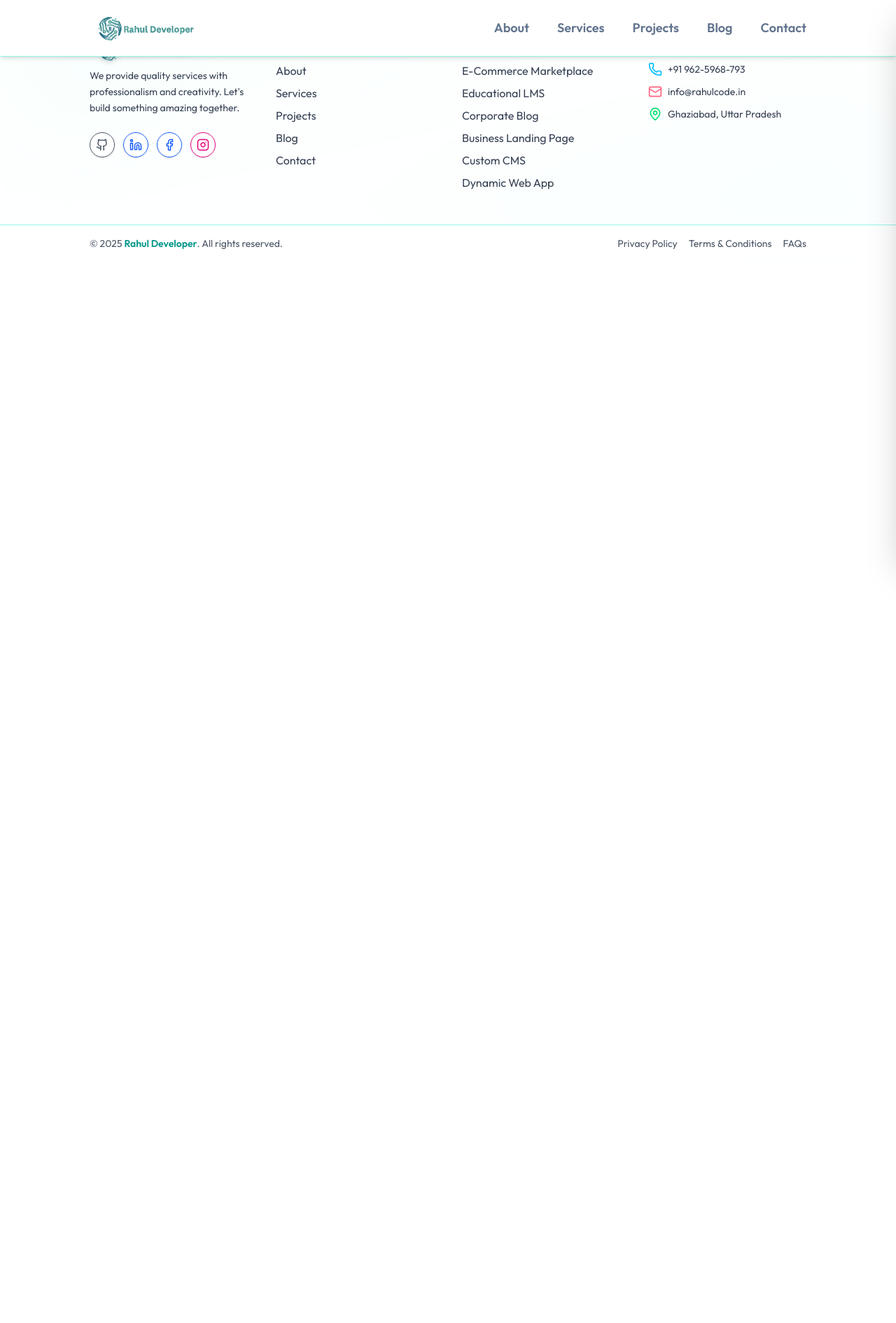
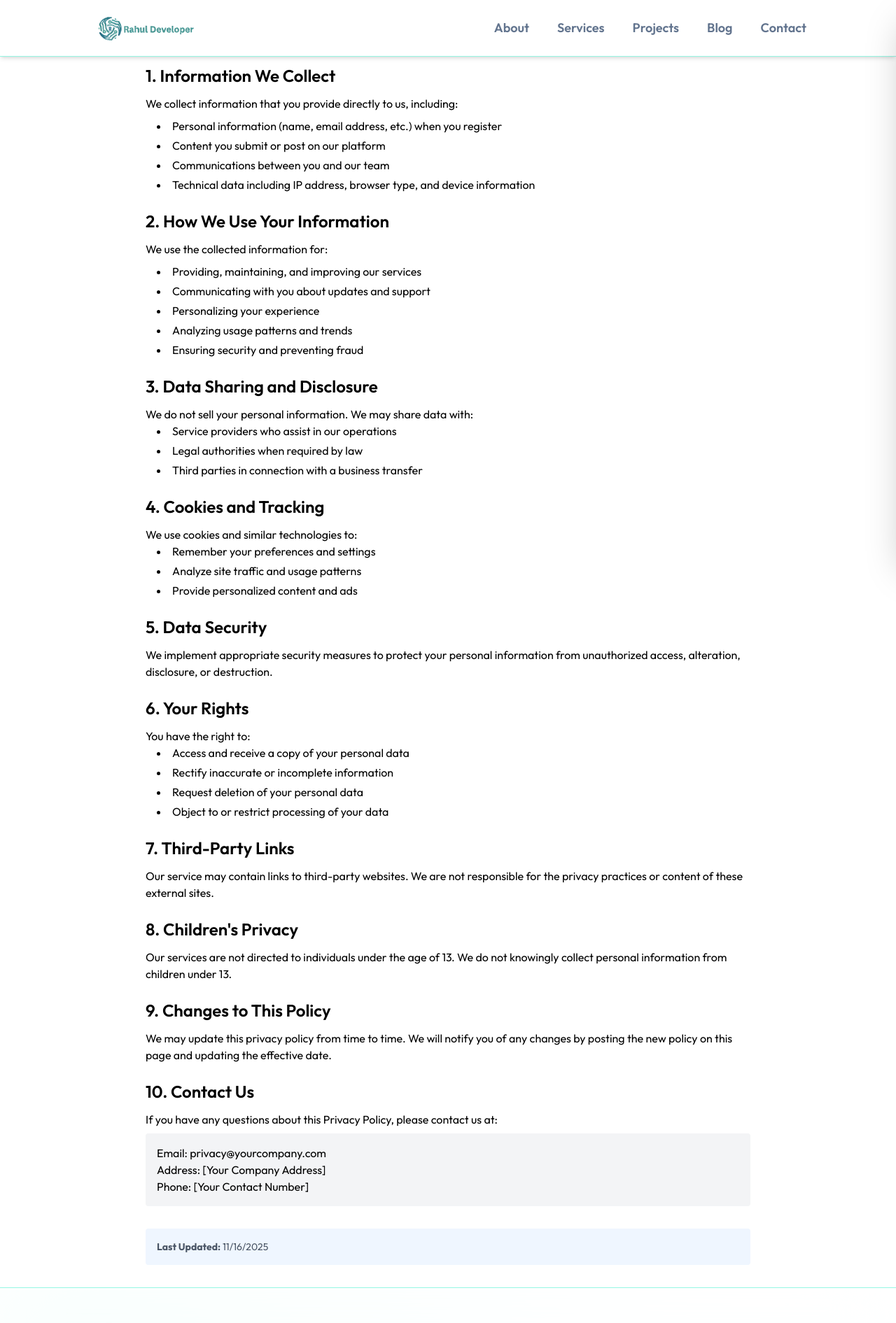
Before and after one commit to Rahul32-code/myservicewebsite, a React (Vite) app: page /privacy-policy in a window 1280 px wide. Shown: the top 1891 px of the page at 70% size. Before the commit the page ends 800 px from the top, so only its background shows below. Built offline with nearby package versions, Linux system fonts and the light colour scheme.

Commit message:
privacy policy  add

```diff
--- a/src/App.jsx
+++ b/src/App.jsx
@@ -12,6 +12,7 @@ import ScrollToTop from "./components/ScrollToTop";
 import Project from "./pages/Project";
 import Faq from "./pages/Faq.Page";
 import TAndC from "./pages/TAndC";
+import Privacy from "./pages/Privacy";
 
 
 function App() {
@@ -26,6 +27,7 @@ function App() {
         <Route path="/Project" element={<Project />} />
         <Route path="/faq" element={<Faq />} />
         <Route path="/terms" element={<TAndC />} />
+        <Route path="/privacy-policy" element={<Privacy />} />
         <Route path="/contact" element={<Contact />} />
       </Routes>
       <Footer />
--- a/src/pages/Privacy.jsx
+++ b/src/pages/Privacy.jsx
@@ -1,11 +1,103 @@
-import React from 'react'
+import React from 'react';
 
 const Privacy = () => {
   return (
-    <div>
+    <div className="privacy-policy max-w-4xl mx-auto px-4 py-8">
+      <h1 className="text-3xl font-bold mb-6">Privacy Policy</h1>
 
+      <div className="space-y-6">
+        <section>
+          <h2 className="text-2xl font-semibold mb-3">1. Information We Collect</h2>
+          <p className="mb-2">We collect information that you provide directly to us, including:</p>
+          <ul className="list-disc list-inside ml-4 space-y-1">
+            <li>Personal information (name, email address, etc.) when you register</li>
+            <li>Content you submit or post on our platform</li>
+            <li>Communications between you and our team</li>
+            <li>Technical data including IP address, browser type, and device information</li>
+          </ul>
+        </section>
+
+        <section>
+          <h2 className="text-2xl font-semibold mb-3">2. How We Use Your Information</h2>
+          <p className="mb-2">We use the collected information for:</p>
+          <ul className="list-disc list-inside ml-4 space-y-1">
+            <li>Providing, maintaining, and improving our services</li>
+            <li>Communicating with you about updates and support</li>
+            <li>Personalizing your experience</li>
+            <li>Analyzing usage patterns and trends</li>
+            <li>Ensuring security and preventing fraud</li>
+          </ul>
+        </section>
+
+        <section>
+          <h2 className="text-2xl font-semibold mb-3">3. Data Sharing and Disclosure</h2>
+          <p>We do not sell your personal information. We may share data with:</p>
+          <ul className="list-disc list-inside ml-4 space-y-1">
+            <li>Service providers who assist in our operations</li>
+            <li>Legal authorities when required by law</li>
+            <li>Third parties in connection with a business transfer</li>
+          </ul>
+        </section>
+
+        <section>
+          <h2 className="text-2xl font-semibold mb-3">4. Cookies and Tracking</h2>
+          <p>We use cookies and similar technologies to:</p>
+          <ul className="list-disc list-inside ml-4 space-y-1">
+            <li>Remember your preferences and settings</li>
+            <li>Analyze site traffic and usage patterns</li>
+            <li>Provide personalized content and ads</li>
+          </ul>
+        </section>
+
+        <section>
+          <h2 className="text-2xl font-semibold mb-3">5. Data Security</h2>
+          <p>We implement appropriate security measures to protect your personal information from unauthorized access, alteration, disclosure, or destruction.</p>
+        </section>
+
+        <section>
+          <h2 className="text-2xl font-semibold mb-3">6. Your Rights</h2>
+          <p>You have the right to:</p>
+          <ul className="list-disc list-inside ml-4 space-y-1">
+            <li>Access and receive a copy of your personal data</li>
+            <li>Rectify inaccurate or incomplete information</li>
+            <li>Request deletion of your personal data</li>
+            <li>Object to or restrict processing of your data</li>
+          </ul>
+        </section>
+
+        <section>
+          <h2 className="text-2xl font-semibold mb-3">7. Third-Party Links</h2>
+          <p>Our service may contain links to third-party websites. We are not responsible for the privacy practices or content of these external sites.</p>
+        </section>
+
+        <section>
+          <h2 className="text-2xl font-semibold mb-3">8. Children's Privacy</h2>
+          <p>Our services are not directed to individuals under the age of 13. We do not knowingly collect personal information from children under 13.</p>
+        </section>
+
+        <section>
+          <h2 className="text-2xl font-semibold mb-3">9. Changes to This Policy</h2>
+          <p>We may update this privacy policy from time to time. We will notify you of any changes by posting the new policy on this page and updating the effective date.</p>
+        </section>
+
+        <section>
+          <h2 className="text-2xl font-semibold mb-3">10. Contact Us</h2>
+          <p>If you have any questions about this Privacy Policy, please contact us at:</p>
+          <div className="mt-2 p-4 bg-gray-100 rounded">
+            <p>Email: privacy@yourcompany.com</p>
+            <p>Address: [Your Company Address]</p>
+            <p>Phone: [Your Contact Number]</p>
+          </div>
+        </section>
+
+        <div className="mt-8 p-4 bg-blue-50 rounded">
+          <p className="text-sm text-gray-600">
+            <strong>Last Updated:</strong> {new Date().toLocaleDateString()}
+          </p>
+        </div>
+      </div>
     </div>
-  )
-}
+  );
+};
 
-export default Privacy
+export default Privacy;
```
